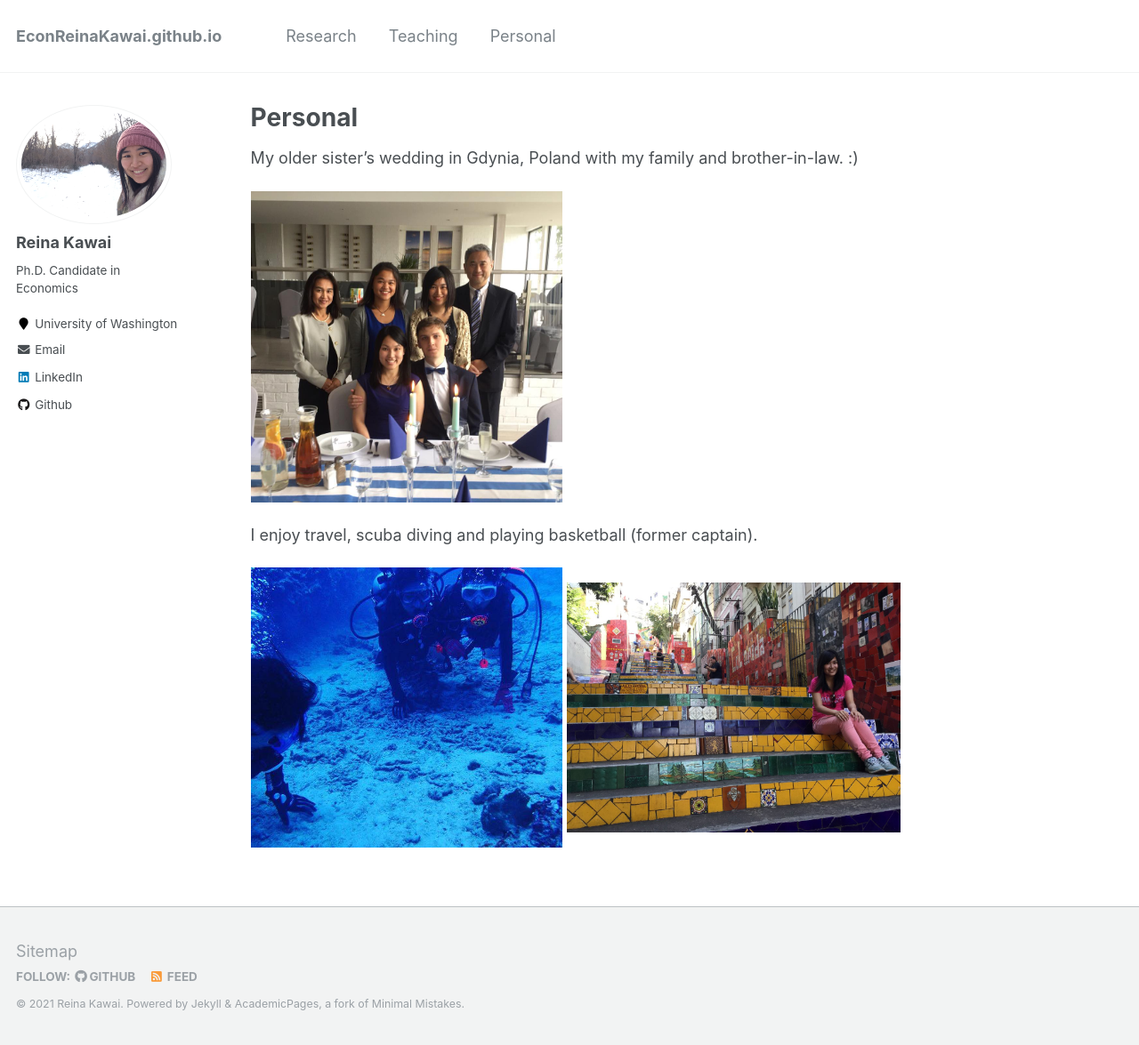
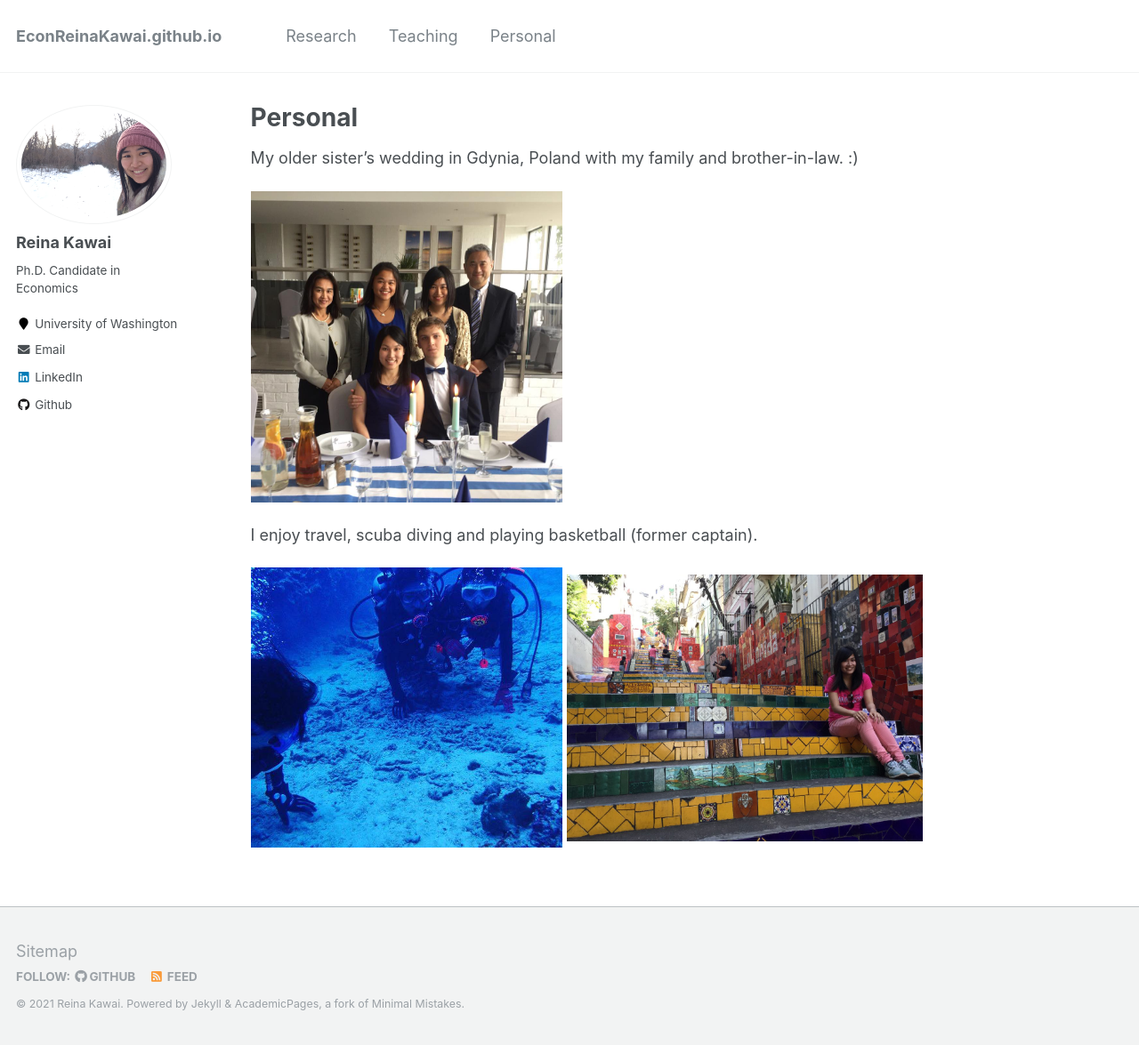
Before and after one commit to Reina-Kawai/Reina-Kawai.github.io, a Jekyll site: the page built from _pages/personal.md, in a window 1280 px wide and 1175 px high. Shown: the whole window at 89% size. Built offline with Jekyll 4.4.1, drawn with Linux system fonts in a browser that asks for light colours.

Commit message:
Update personal.md

```diff
--- a/_pages/personal.md
+++ b/_pages/personal.md
@@ -14,4 +14,4 @@ My older sister's wedding in Gdynia, Poland with my family and brother-in-law. :
 I enjoy travel, scuba diving and playing basketball (former captain).
 
 <img src="https://Reina-Kawai.github.io/images/fam-scuba-diving.jpg" width="350">
-<img src="https://Reina-Kawai.github.io/images/only-me-tourist.jpg" width="375">
+<img src="https://Reina-Kawai.github.io/images/only-me-tourist.jpg" width="400">
```
